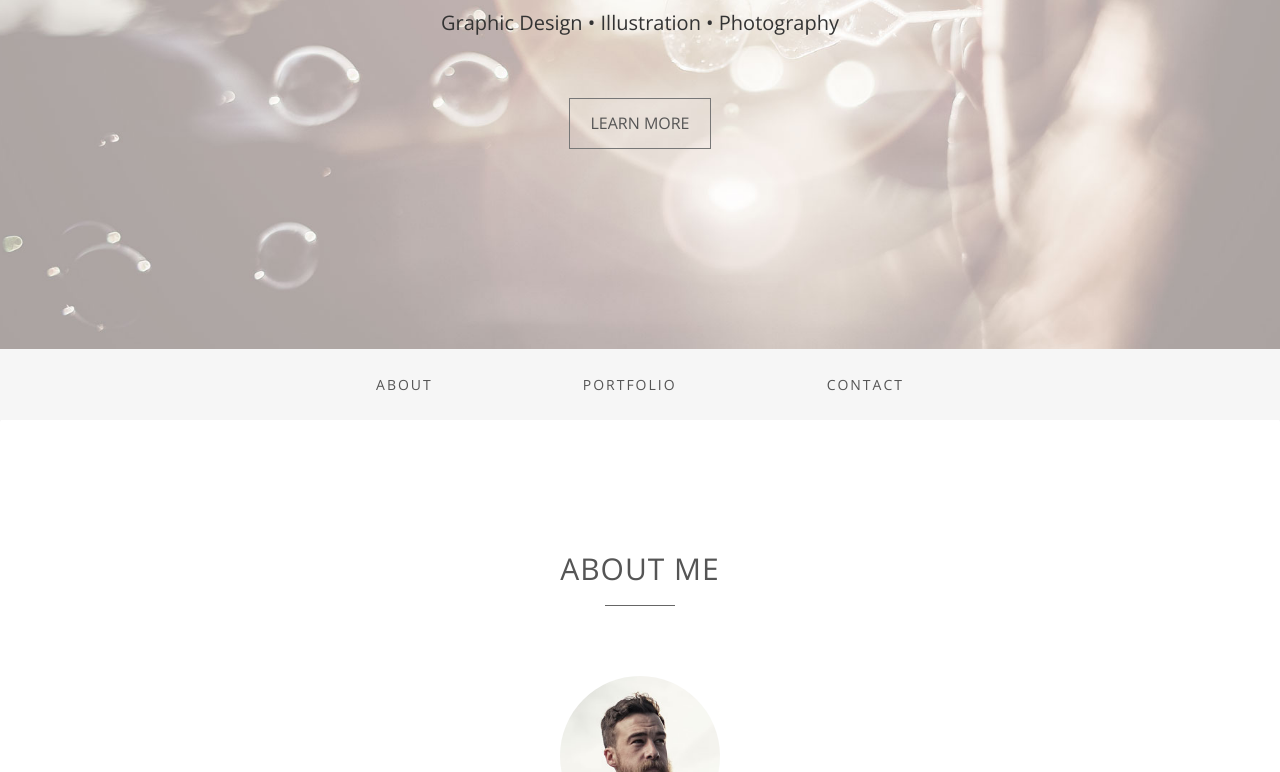
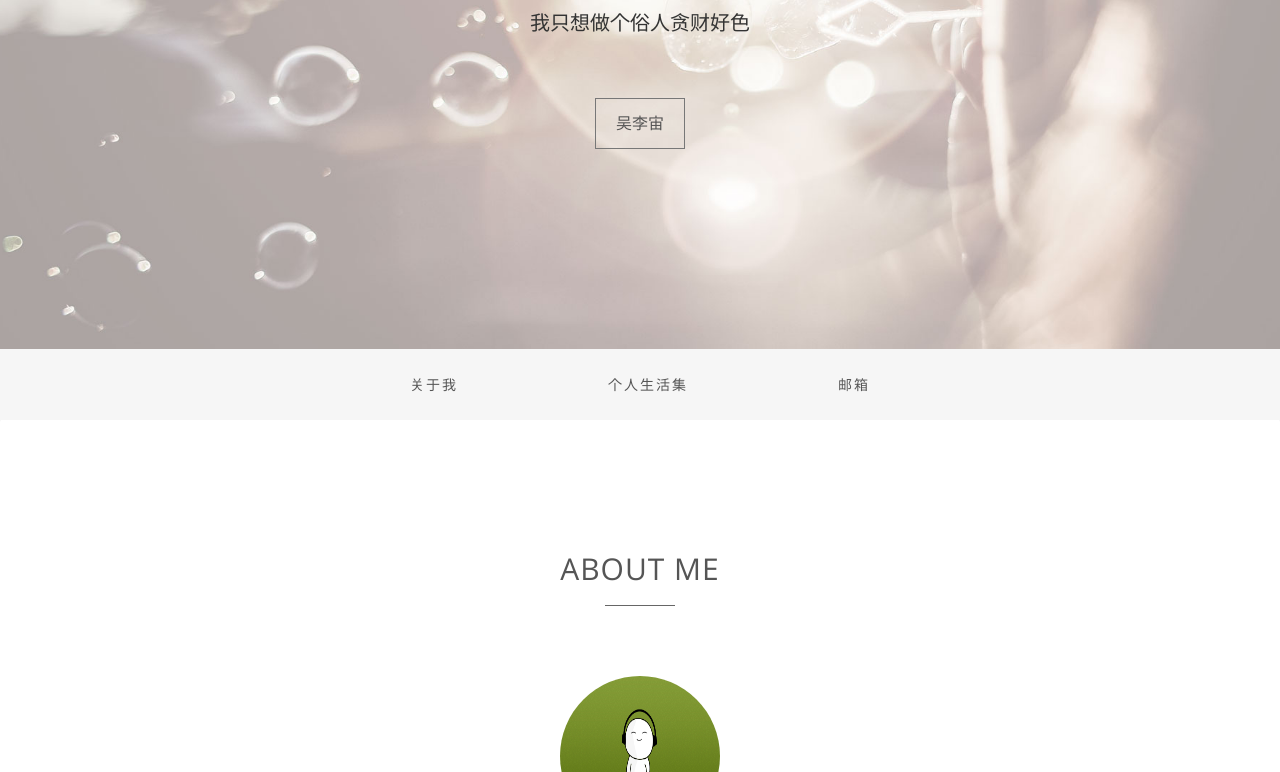
Before and after one commit to CK-W/CK-W.github.io, a plain HTML site: page index.html in a window 1280 px wide. Shown: the part 328-1100 px from the top of the page. Drawn offline with nearby package versions, Linux system fonts and the light colour scheme.

Commit message:
修改了基本信息

```diff
--- a/index.html
+++ b/index.html
@@ -41,10 +41,10 @@
     <div class="container">
       <div class="row">
         <div class="intro-text">
-          <h1>Magnum</h1>
+          <h1>ZERO</h1>
           <hr>
-          <p>Graphic Design • Illustration • Photography</p>
-          <a href="#about" class="btn btn-default btn-lg page-scroll">Learn More</a> </div>
+          <p>我只想做个俗人贪财好色</p>
+          <a href="#about" class="btn btn-default btn-lg page-scroll">吴李宙</a> </div>
       </div>
     </div>
   </div>
@@ -62,9 +62,9 @@
         <ul class="nav navbar-nav">
           <!-- Hidden li included to remove active class from about link when scrolled up past about section -->
           <li class="hidden"> <a href="#page-top"></a> </li>
-          <li> <a class="page-scroll" href="#about">About</a> </li>
-          <li> <a class="page-scroll" href="#portfolio">Portfolio</a> </li>
-          <li> <a class="page-scroll" href="#contact">Contact</a> </li>
+          <li> <a class="page-scroll" href="#about">关于我</a> </li>
+          <li> <a class="page-scroll" href="#portfolio">个人生活集</a> </li>
+          <li> <a class="page-scroll" href="#contact">邮箱</a> </li>
         </ul>
       </div>
     </div>
@@ -79,7 +79,7 @@
       <hr>
     </div>
     <div class="row">
-      <div class="col-md-12 text-center"><img src="img/about.jpg" class="img-responsive"></div>
+      <div class="col-md-12 text-center"><img src="img/pre.jpg" class="img-responsive"></div>
       <div class="col-md-8 col-md-offset-2">
         <div class="about-text">
           <p>Lorem ipsum dolor sit amet, consectetur adipiscing elit. Duis sed dapibus leo nec ornare diam. Sed commodo nibh ante facilisis bibendum dolor feugiat at. Duis sed dapibus leo nec ornare diam commodo nibh.</p>
@@ -93,7 +93,7 @@
 <div id="portfolio">
   <div class="container">
     <div class="section-title text-center center">
-      <h2>Portfolio</h2>
+      <h2>个人生活集</h2>
       <hr>
     </div>
     <div class="categories">
@@ -227,7 +227,7 @@
 <div id="contact" class="text-center">
   <div class="container">
     <div class="section-title center">
-      <h2>Get In Touch</h2>
+      <h2>EMAIL</h2>
       <hr>
     </div>
     <div class="col-md-8 col-md-offset-2">
```
Also changed, not shown: img/pre.jpg (added).
